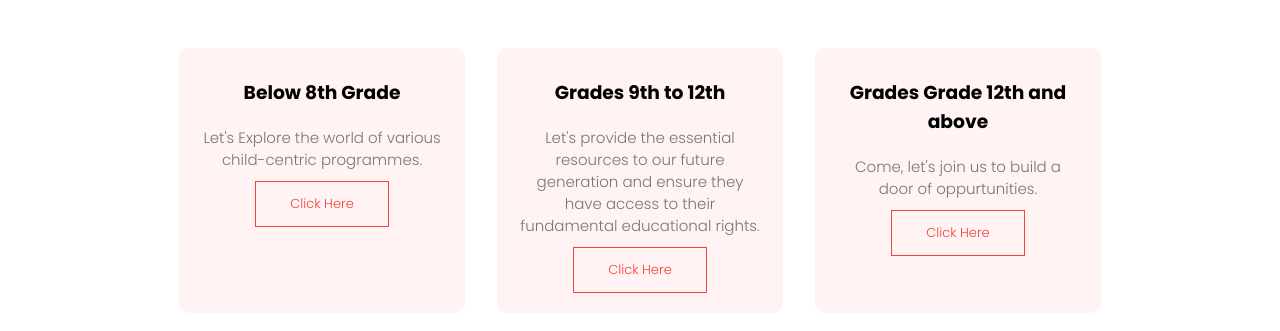
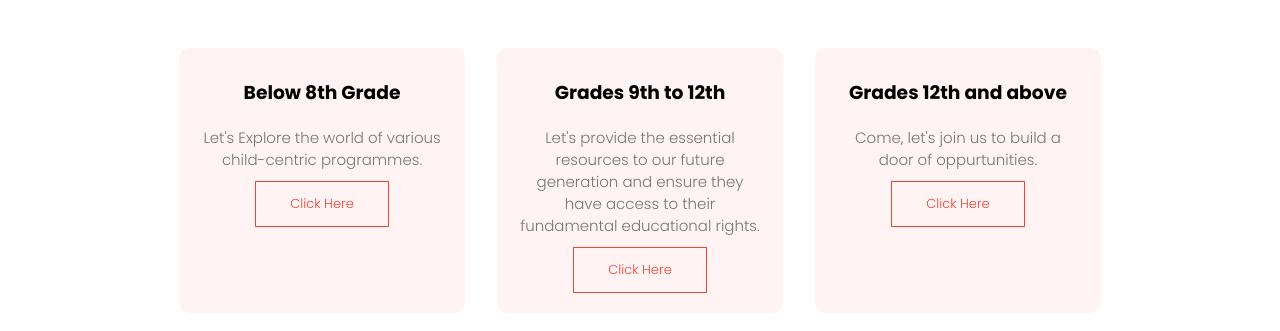
Before and after one commit to DPS-Rajnagar-Ext/Bhavishya1, a plain HTML site: page courses.html in a window 1280 px wide. Shown: the part 445-776 px from the top of the page. Drawn offline with Linux system fonts and the light colour scheme.

Commit message:
Update courses.html

```diff
--- a/courses.html
+++ b/courses.html
@@ -40,7 +40,7 @@
             <a href="https://www.eckovation.com/course/class-ix:-free-complete-course-preparation" target="_blank" class="hero-btn red-btn">Click Here</a>
         </div>
         <div class="course-col">
-            <h3>Grades Grade 12th and above</h3>
+            <h3>Grades 12th and above</h3>
             <p>Come, let's join us to build a door of oppurtunities.</p>
             <a href="https://in.indeed.com/jobs?q=Internship+12th+Pass+Student&jt=fulltime&redirected=1&mna=5&aceid=&gclid=Cj0KCQjw-fmZBhDtARIsAH6H8qjf332altIESNz-eoUyJteLw9AK25q4Zm2YPnN8FwhhxqYquxYzNVgaAky-EALw_wcB&gclsrc=aw.ds&vjk=858845044062a7a2" target="_blank" class="hero-btn red-btn">Click Here</a>
         </div>
```
